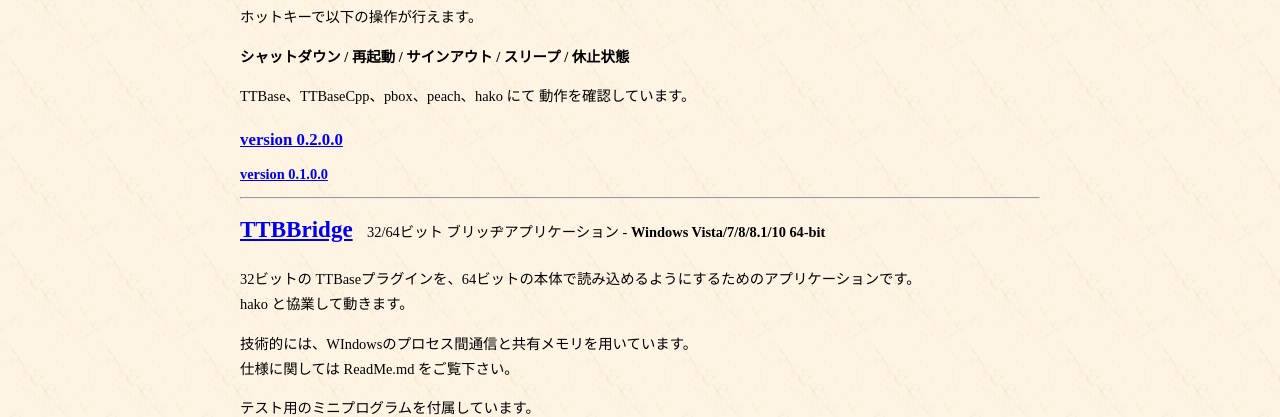
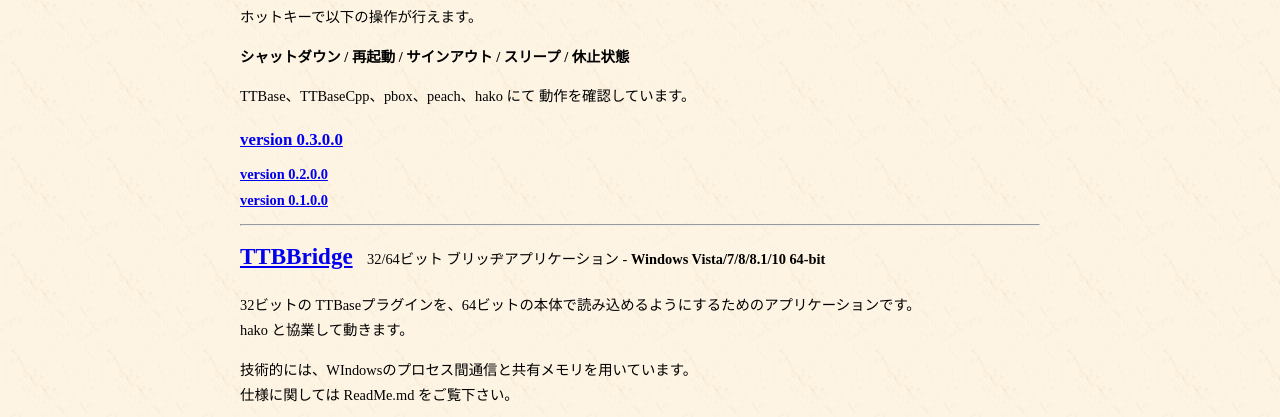
Before and after one commit to tapetums/tapetums.github.io, a plain HTML site: page TTBase.html in a window 1280 px wide. Shown: the part 2540-2957 px from the top of the page. Drawn offline with Linux system fonts and the light colour scheme.

Commit message:
TTPowerBase v0.3.0.0 をリリース

```diff
--- a/TTBase.html
+++ b/TTBase.html
@@ -94,7 +94,8 @@
     <p>
         TTBase、TTBaseCpp、pbox、peach、hako にて 動作を確認しています。
     </p>
-    <h3><a href="https://github.com/tapetums/TTPowerBase/releases/tag/0.2.0.0">version 0.2.0.0</a></h3>
+    <h3><a href="https://github.com/tapetums/TTPowerBase/releases/tag/0.3.0.0">version 0.3.0.0</a></h3>
+    <h4><a href="https://github.com/tapetums/TTPowerBase/releases/tag/0.2.0.0">version 0.2.0.0</a></h4>
     <h4><a href="https://github.com/tapetums/TTPowerBase/releases/tag/0.1.0.0">version 0.1.0.0</a></h4>
 
     <hr>
```
